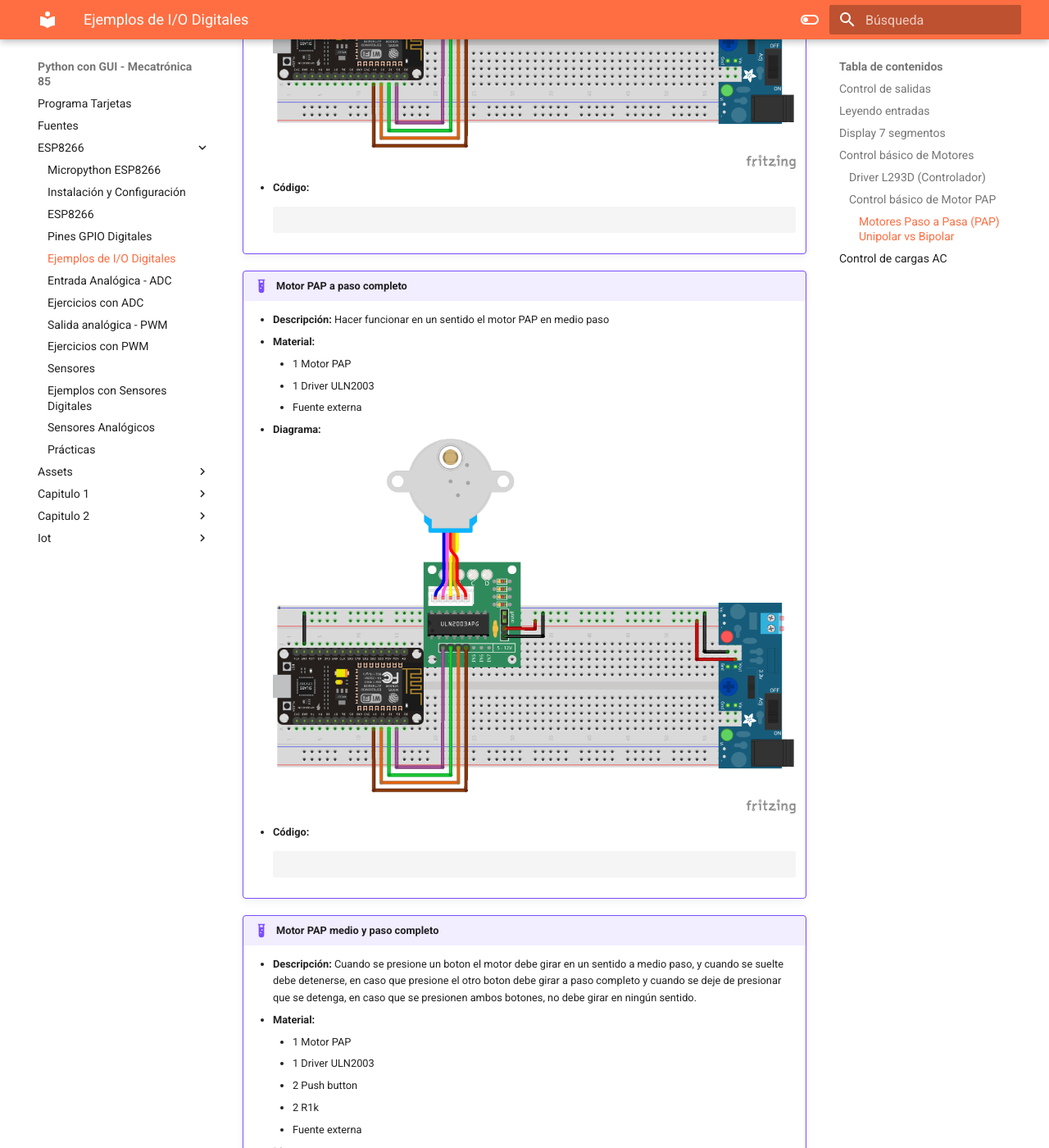
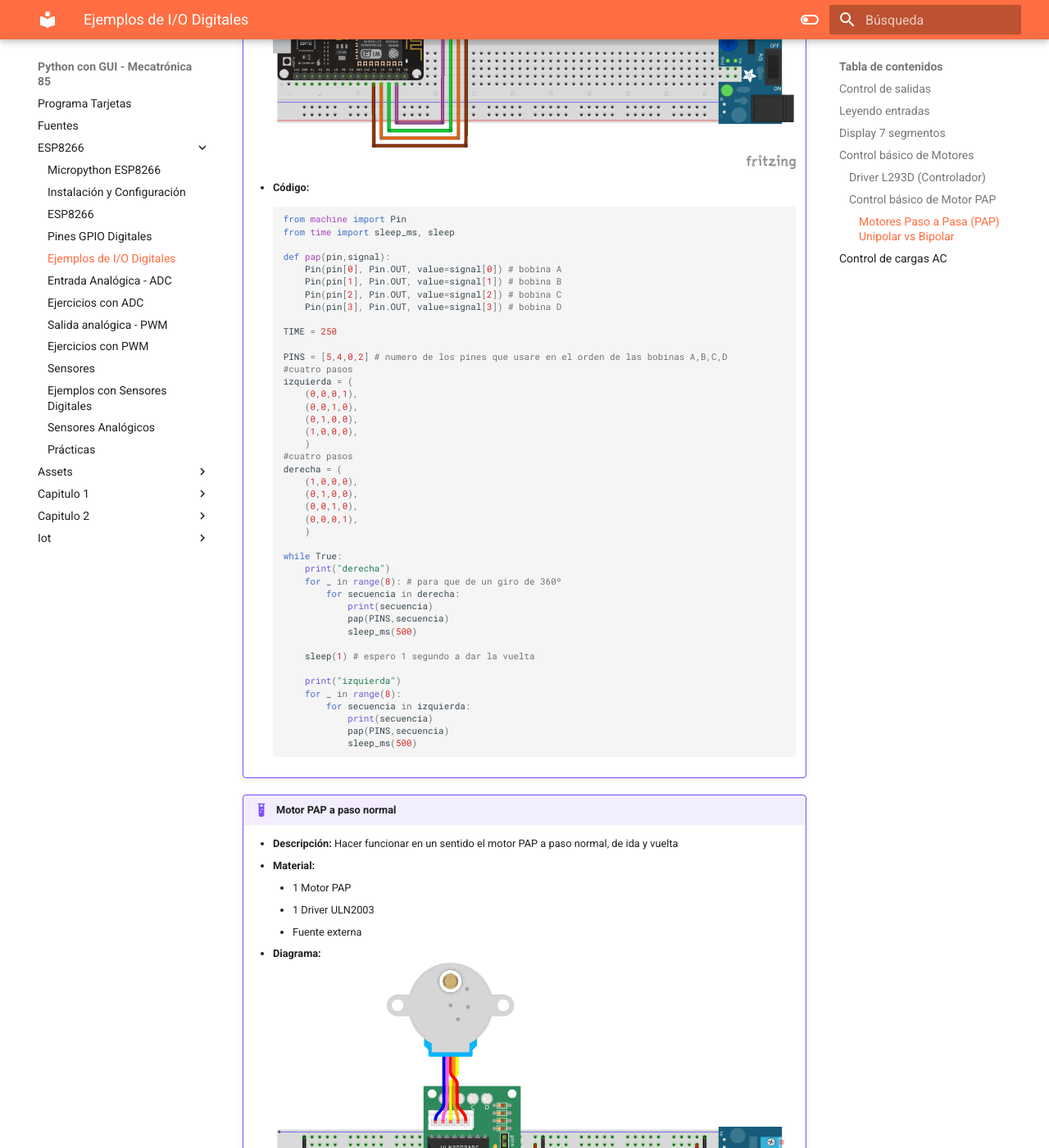
Before and after one commit to jalmx/micro-22, an MkDocs documentation site: the page built from docs/ESP8266/04_ejemplos_io.md, in a window 1280 px wide and 1400 px high, scrolled down 19517 px. Shown: the whole window at 82% size. Built offline with MkDocs 1.6.1 and Material for MkDocs 9.7.7, drawn with Linux system fonts in a browser that asks for light colours; some of the changed text lies outside the part shown.

Commit message:
add: motor step

````diff
--- a/docs/ESP8266/04_ejemplos_io.md
+++ b/docs/ESP8266/04_ejemplos_io.md
@@ -526,82 +526,206 @@ Hay tres secuencias para controlar los motores paso a paso unipolares
 
 **Simple o wave drive**: Es una secuencia donde se activa una bobina a la vez. Esto hace que el motor tenga un paso más suave pero por el contrario tenga menos torque y menos retención.
 
-Paso |Bobina A |Bobina B |Bobina C |Bobina D
-:-:|:-:|:-:|:-:|:-:
-Paso 1|1|0|0|0
-Paso 2|0|1|0|0
-Paso 3|0|0|1|0
-Paso 4|0|0|0|1
+|Paso |Bobina A |Bobina B |Bobina C |Bobina D|
+|:-:|:-:|:-:|:-:|:-:|
+|Paso 1|1|0|0|0|
+|Paso 2|0|1|0|0|
+|Paso 3|0|0|1|0|
+|Paso 4|0|0|0|1|
 
-**Normal**: Es la secuencia más usada y la que recomiendan los fabricantes. Con esta secuencia el motor avanza un paso por vez y siempre hay dos bobinas activadas. Con esto se obtiene un mayor torque y retención.
+**Normal - Full Step**: Es la secuencia más usada y la que recomiendan los fabricantes. Con esta secuencia el motor avanza un paso por vez y siempre hay dos bobinas activadas. Con esto se obtiene un mayor torque y retención.
 
-Paso|Bobina A|Bobina B|Bobina C|Bobina D
-:-:|:-:|:-:|:-:|:-:
-Paso 1|1|1|0|0
-Paso 2|0|1|1|0
-Paso 3|0|0|1|1
-Paso 4|1|0|0|1
+|Paso|Bobina A|Bobina B|Bobina C|Bobina D|
+|:-:|:-:|:-:|:-:|:-:|
+|Paso 1|1|1|0|0|
+|Paso 2|0|1|1|0|
+|Paso 3|0|0|1|1|
+|Paso 4|1|0|0|1|
 
 **Medio paso**: Se activan primero dos bobinas y después solo una y así sucesivamente. Esto provoca que el motor avance la mitad del paso real.  Esto se traduce en un giro más suave y preciso.
 
-Paso|Bobina A|Bobina B|Bobina C|Bobina D
-:-:|:-:|:-:|:-:|:-:
-Paso 1|1|0|0|0
-Paso 2|1|1|0|0
-Paso 3|0|1|0|0
-Paso 4|0|1|1|0
-Paso 5|0|0|1|0
-Paso 6|0|0|1|1
-Paso 7|0|0|0|1
-Paso 8|1|0|0|1
+|Paso|Bobina A|Bobina B|Bobina C|Bobina D|
+|:-:|:-:|:-:|:-:|:-:|
+|Paso 1|1|0|0|0|
+|Paso 2|1|1|0|0|
+|Paso 3|0|1|0|0|
+|Paso 4|0|1|1|0|
+|Paso 5|0|0|1|0|
+|Paso 6|0|0|1|1|
+|Paso 7|0|0|0|1|
+|Paso 8|1|0|0|1|
 
 Documentación recomendada Articulo de Adafruit [Types of Steppers](https://learn.adafruit.com/all-about-stepper-motors/types-of-steppers)
 
 
-!!! example "Motor PAP a medio paso"
-    - **Descripción:** Hacer funcionar en un sentido el motor PAP en medio paso
+!!! example "Motor PAP simple"
+    - **Descripción:** Hacer funcionar en un sentido el motor PAP a paso simple, con inversion de giro automático
     - **Material:**
         - 1 Motor PAP
         - 1 Driver ULN2003
         - Fuente externa
-    - **Diagrama:** <br>![relay](imgs/motor_pap.png)
+    - **Diagrama:** <br>![motor pap](imgs/motor_pap.png)
     - **Código:**
         ```python
+        from machine import Pin
+        from time import sleep_ms, sleep
+
+        def pap(pin,signal):
+            Pin(pin[0], Pin.OUT, value=signal[0]) # bobina A
+            Pin(pin[1], Pin.OUT, value=signal[1]) # bobina B
+            Pin(pin[2], Pin.OUT, value=signal[2]) # bobina C
+            Pin(pin[3], Pin.OUT, value=signal[3]) # bobina D
+
+        TIME = 250
+
+        PINS = [5,4,0,2] # numero de los pines que usare en el orden de las bobinas A,B,C,D
+        #cuatro pasos
+        izquierda = (
+            (0,0,0,1),
+            (0,0,1,0),
+            (0,1,0,0),
+            (1,0,0,0),
+            )
+        #cuatro pasos
+        derecha = (
+            (1,0,0,0),
+            (0,1,0,0),
+            (0,0,1,0),
+            (0,0,0,1),
+            )
+
+        while True:
+            print("derecha")
+            for _ in range(8): # para que de un giro de 360º
+                for secuencia in derecha:
+                    print(secuencia)
+                    pap(PINS,secuencia)
+                    sleep_ms(500)
+
+            sleep(1) # espero 1 segundo a dar la vuelta
+
+            print("izquierda")
+            for _ in range(8):
+                for secuencia in izquierda:
+                    print(secuencia)
+                    pap(PINS,secuencia)
+                    sleep_ms(500)
         ```
 
-!!! example "Motor PAP a paso completo"
-    - **Descripción:** Hacer funcionar en un sentido el motor PAP en medio paso
+!!! example "Motor PAP a paso normal"
+    - **Descripción:** Hacer funcionar en un sentido el motor PAP a paso normal, de ida y vuelta
     - **Material:**
         - 1 Motor PAP
         - 1 Driver ULN2003
         - Fuente externa
-    - **Diagrama:** <br>![relay](imgs/motor_pap.png)
+    - **Diagrama:** <br>![motor pap](imgs/motor_pap.png)
     - **Código:**
         ```python
+        from machine import Pin
+        from time import sleep_ms, sleep
+
+        def pap(pin,signal):
+            Pin(pin[0], Pin.OUT, value=signal[0]) # bobina A
+            Pin(pin[1], Pin.OUT, value=signal[1]) # bobina B
+            Pin(pin[2], Pin.OUT, value=signal[2]) # bobina C
+            Pin(pin[3], Pin.OUT, value=signal[3]) # bobina D
+
+        TIME = 250
+
+        PINS = [5,4,0,2] # numero de los pines que usare en el orden de las bobinas A,B,C,D
+        #cuatro pasos
+        izquierda = (
+            (0,0,1,1),
+            (0,1,1,0),
+            (1,1,0,0),
+            (1,0,0,1),
+            )
+        #cuatro pasos
+        derecha = (
+            (1,1,0,0),
+            (0,1,1,0),
+            (0,0,1,1),
+            (1,0,0,1),
+            )
+
+        while True:
+            print("derecha")
+            for _ in range(8):
+                for secuencia in derecha:
+                    print(secuencia)
+                    pap(PINS,secuencia)
+                    sleep_ms(500)
+
+            print("izquierda")
+            sleep(1)
+
+            for _ in range(8):
+                for secuencia in izquierda:
+                    print(secuencia)
+                    pap(PINS,secuencia)
+                    sleep_ms(500)
         ```
-!!! example "Motor PAP medio y paso completo"
-    - **Descripción:** Cuando se presione un boton el motor debe girar en un sentido a medio paso, y cuando se suelte debe detenerse, en caso que presione el otro boton debe girar a paso completo y cuando se deje de presionar que se detenga, en caso que se presionen ambos botones, no debe girar en ningún sentido.
+
+!!! example "Motor PAP a medio paso"
+    - **Descripción:** Hacer funcionar en un sentido el motor PAP a medio paso, de ida y vuelta
     - **Material:**
         - 1 Motor PAP
         - 1 Driver ULN2003
-        - 2 Push button
-        - 2 R1k
         - Fuente externa
-    - **Diagrama:** <br>![relay](imgs/motor_pap_push.png)
+    - **Diagrama:** <br>![motor pap](imgs/motor_pap.png)
     - **Código:**
         ```python
-        ```
-!!! example "Invertir Motor PAP"
-    - **Descripción:** Cuando se presione un boton el motor debe girar hacia un sentido, y cuando se suelte debe detenerse, en caso que presione el otro boton debe girar en sentido contrario y cuando se deje de presionar que se detenga, en caso que se presionen ambos botones, no debe girar en ningún sentido.
-    - **Material:**
-        - 1 Motor PAP
-        - 1 Driver ULN2003
-        - 2 Push button
-        - 2 R1k
-        - Fuente externa
-    - **Diagrama:** <br>![relay](imgs/motor_pap_push.png)
-    - **Código:**
-        ```python
+        from machine import Pin
+        from time import sleep_ms, sleep
+
+        def pap(pin,signal):
+            Pin(pin[0], Pin.OUT, value=signal[0]) # bobina A
+            Pin(pin[1], Pin.OUT, value=signal[1]) # bobina B
+            Pin(pin[2], Pin.OUT, value=signal[2]) # bobina C
+            Pin(pin[3], Pin.OUT, value=signal[3]) # bobina D
+
+        TIME = 250
+
+        PINS = [5,4,0,2] # numero de los pines que usare en el orden de las bobinas A,B,C,D
+        #ocho pasos
+        izquierda = (
+            (0,0,0,1),
+            (0,0,1,1),
+            (0,0,1,0),
+            (0,1,1,0),
+            (0,1,0,0),
+            (1,1,0,0),
+            (1,0,0,0),
+            (1,0,0,1),
+            )
+        #ocho pasos
+        derecha = (
+            (1,0,0,0),
+            (1,1,0,0),
+            (0,1,0,0),
+            (0,1,1,0),
+            (0,0,1,0),
+            (0,0,1,1),
+            (0,0,0,1),
+            (1,0,0,1),
+            )
+
+        while True:
+            print("derecha")
+            for _ in range(8):
+                for secuencia in derecha:
+                    print(secuencia)
+                    pap(PINS,secuencia)
+                    sleep_ms(500)
+
+            print("izquierda")
+            sleep(1)
+
+            for _ in range(8):
+                for secuencia in izquierda:
+                    print(secuencia)
+                    pap(PINS,secuencia)
+                    sleep_ms(500)
         ```
 
 ## Control de cargas AC
@@ -610,7 +734,8 @@ Documentación recomendada Articulo de Adafruit [Types of Steppers](https://lear
     - **Descripción:** Encender el modulo del Relay
     - **Material:**
         - 1 Módulo de Relay
-    - **Diagrama:** <br>![relay](imgs/relay_alone.png)
+        - 1 Carga en AC
+    - **Diagrama:** <br>![carga ac](imgs/relay_alone.png)
     - **Código:**
         ```python
         from machine import Pin#Importo el modulo para manejo de pines
@@ -624,6 +749,7 @@ Documentación recomendada Articulo de Adafruit [Types of Steppers](https://lear
     - **Descripción:** Encender el modulo del Relay
     - **Material:**
         - 1 Módulo de Relay
+        - 1 Carga AC
         - 1 R1k
         - 1 Push button
     - **Diagrama:** <br>![relay](imgs/relay_button.png)
````
Also changed, not shown: docs/ESP8266/99_practicas.md (+21 -0 lines).
